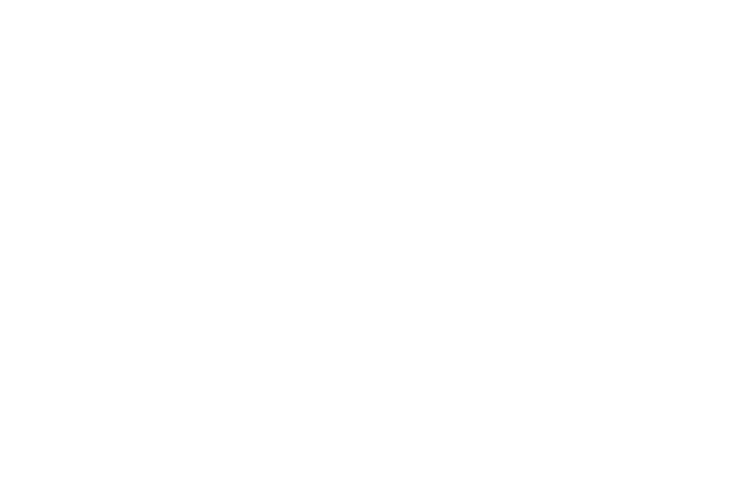
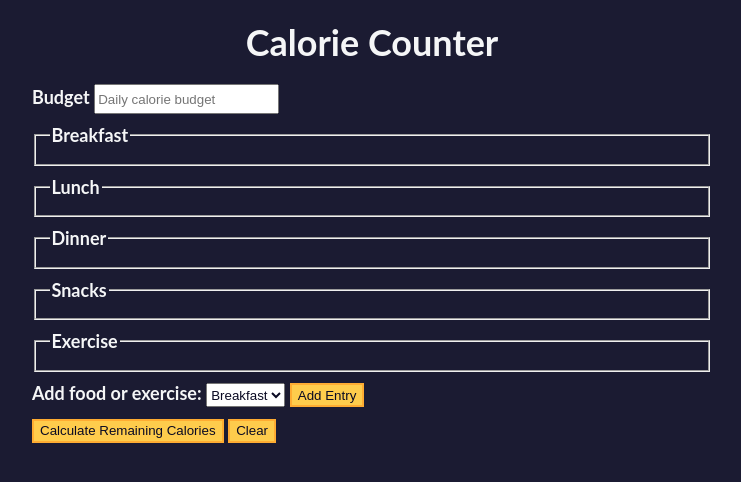
Before and after one commit to ayoub21dev/Calorie-Counter, a plain HTML site: page index.html in a window 1280 px wide. Shown: the whole page, without its empty margins (268-1009 px from the left). Drawn offline with Linux system fonts and the light colour scheme.

Commit message:
Add form structure and styling for calorie tracking application

```diff
--- a/index.html
+++ b/index.html
@@ -1,11 +1,67 @@
 <!DOCTYPE html>
 <html lang="en">
-<head>
-    <meta charset="UTF-8">
-    <meta name="viewport" content="width=device-width, initial-scale=1.0">
+  <head>
+    <meta charset="utf-8" />
+    <meta name="viewport" content="width=device-width, initial-scale=1.0" />
+    <link rel="stylesheet" href="style.css" />
     <title>Calorie Counter</title>
-</head>
-<body>
-
-</body>
+  </head>
+  <body>
+    <main>
+      <h1>Calorie Counter</h1>
+      <div class="container">
+        <form id="calorie-counter">
+          <label for="budget">Budget</label>
+          <input
+            type="number"
+            min="0"
+            id="budget"
+            placeholder="Daily calorie budget"
+            required
+          />
+          <fieldset id="breakfast">
+            <legend>Breakfast</legend>
+            <div class="input-container"></div>
+          </fieldset>
+          <fieldset id="lunch">
+            <legend>Lunch</legend>
+            <div class="input-container"></div>
+          </fieldset>
+          <fieldset id="dinner">
+            <legend>Dinner</legend>
+            <div class="input-container"></div>
+          </fieldset>
+          <fieldset id="snacks">
+            <legend>Snacks</legend>
+            <div class="input-container"></div>
+          </fieldset>
+          <fieldset id="exercise">
+            <legend>Exercise</legend>
+            <div class="input-container"></div>
+          </fieldset>
+          <div class="controls">
+            <span>
+              <label for="entry-dropdown">Add food or exercise:</label>
+              <select id="entry-dropdown" name="options">
+                <option value="breakfast" selected>Breakfast</option>
+                <option value="lunch">Lunch</option>
+                <option value="dinner">Dinner</option>
+                <option value="snacks">Snacks</option>
+                <option value="exercise">Exercise</option>
+              </select>
+              <button type="button" id="add-entry">Add Entry</button>
+            </span>
+          </div>
+          <div>
+            <button type="submit">
+              Calculate Remaining Calories
+            </button>
+            <button type="button" id="clear">Clear</button>
+          </div>
+        </form>
+        <div id="output" class="output hide"></div>
+      </div>
+    </main>
+    <script src="script.js"></script>
+  </body>
 </html>
--- a/style.css
+++ b/style.css
@@ -0,0 +1,87 @@
+:root {
+  --light-grey: #f5f6f7;
+  --dark-blue: #0a0a23;
+  --fcc-blue: #1b1b32;
+  --light-yellow: #fecc4c;
+  --dark-yellow: #feac32;
+  --light-pink: #ffadad;
+  --dark-red: #850000;
+  --light-green: #acd157;
+}
+
+body {
+  font-family: "Lato", Helvetica, Arial, sans-serif;
+  font-size: 18px;
+  background-color: var(--fcc-blue);
+  color: var(--light-grey);
+}
+
+h1 {
+  text-align: center;
+}
+
+.container {
+  width: 90%;
+  max-width: 680px;
+}
+
+h1,
+.container,
+.output {
+  margin: 20px auto;
+}
+
+label,
+legend {
+  font-weight: bold;
+}
+
+.input-container {
+  display: flex;
+  flex-direction: column;
+}
+
+button {
+  cursor: pointer;
+  text-decoration: none;
+  background-color: var(--light-yellow);
+  border: 2px solid var(--dark-yellow);
+}
+
+button,
+input,
+select {
+  min-height: 24px;
+  color: var(--dark-blue);
+}
+
+fieldset,
+label,
+button,
+input,
+select {
+  margin-bottom: 10px;
+}
+
+.output {
+  border: 2px solid var(--light-grey);
+  padding: 10px;
+  text-align: center;
+}
+
+.hide {
+  display: none;
+}
+
+.output span {
+  font-weight: bold;
+  font-size: 1.2em;
+}
+
+.surplus {
+  color: var(--light-pink);
+}
+
+.deficit {
+  color: var(--light-green);
+}
```
